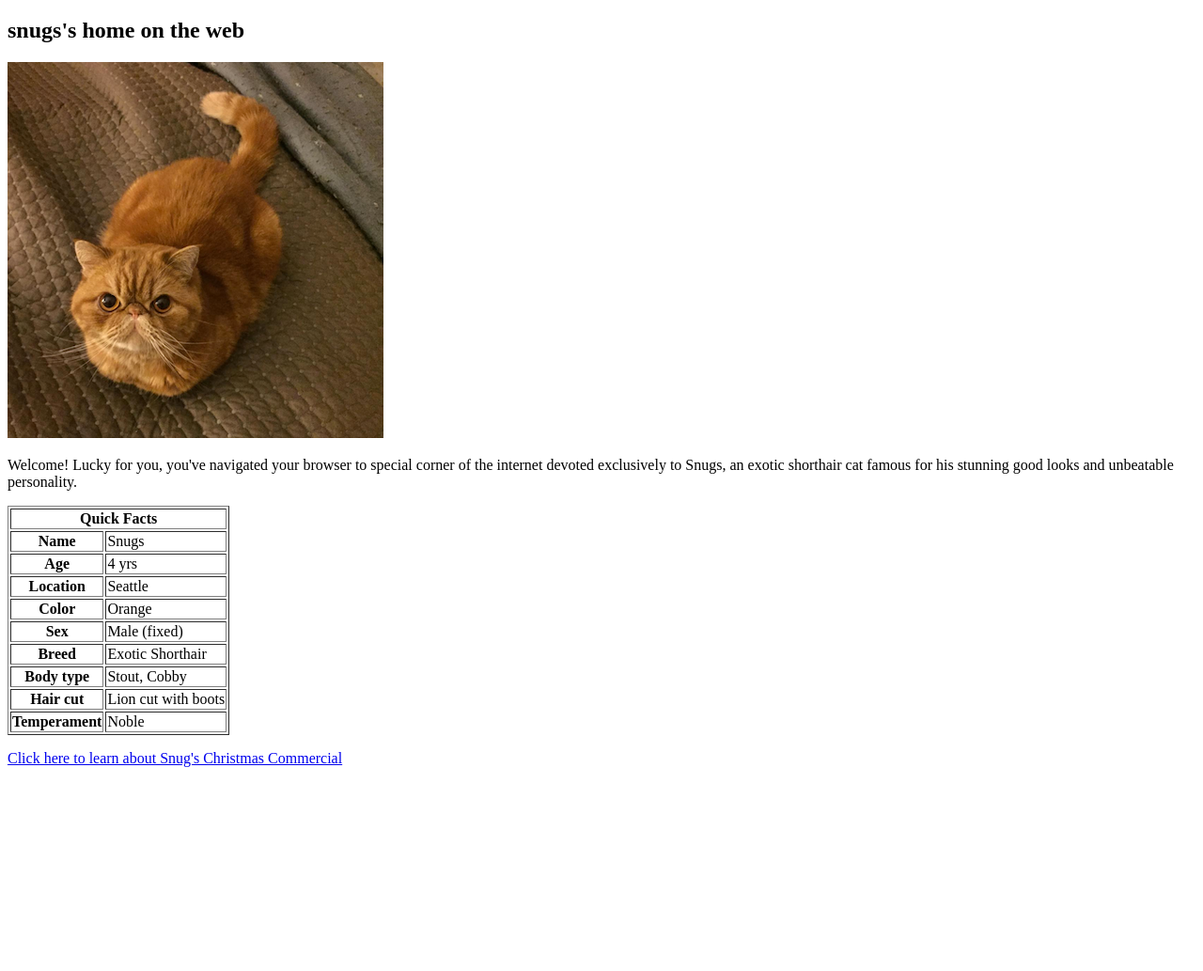
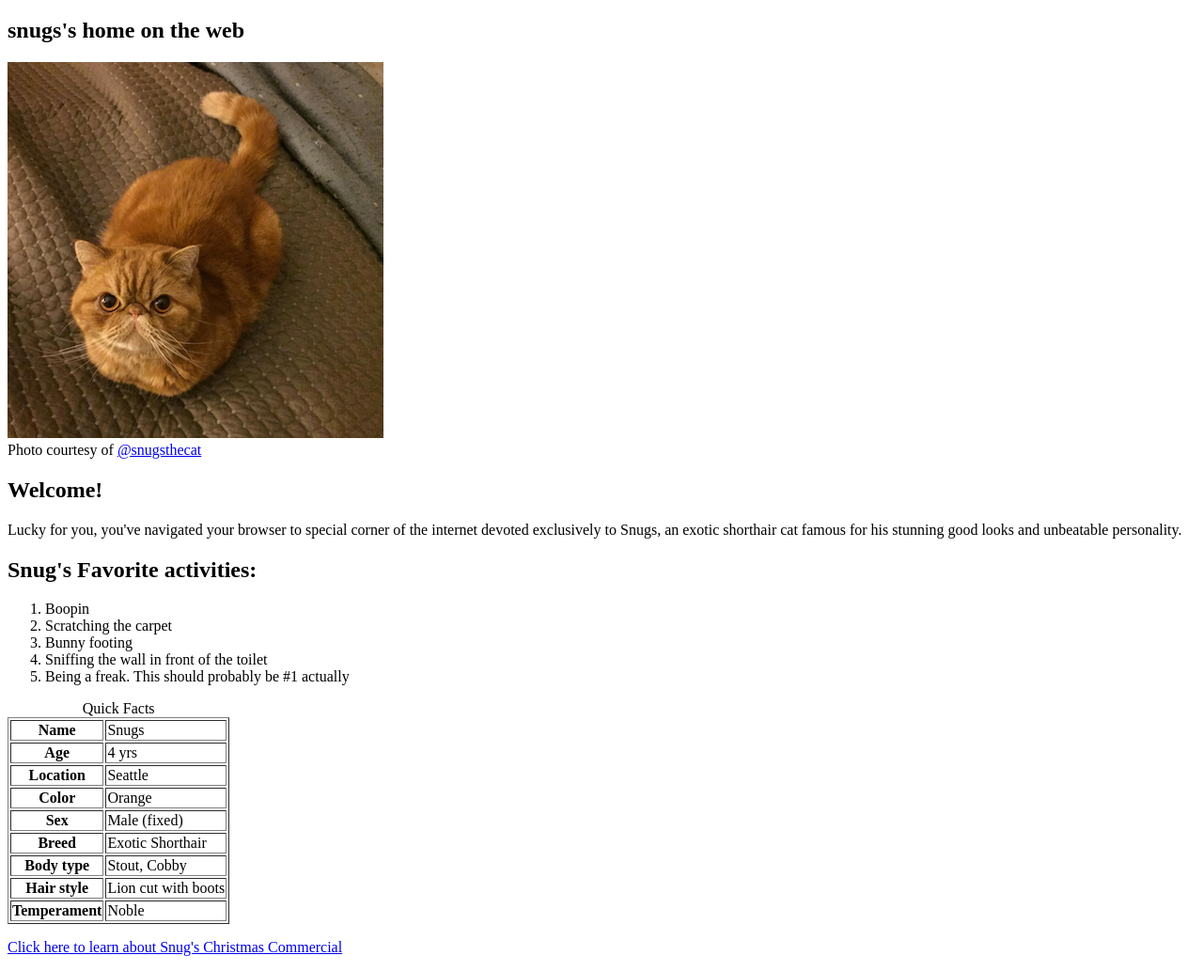
Before and after one commit to gorb88/gorb88.github.io, a plain HTML site: page index.html in a window 1280 px wide. Shown: the part 61-1094 px from the top of the page at 94% size. Before the commit the page ends 893 px from the top, so only its background shows below. Drawn offline with Linux system fonts and the light colour scheme.

Commit message:
Minor edits and attributions

```diff
--- a/index.html
+++ b/index.html
@@ -1,23 +1,32 @@
 <!DOCTYPE html>
 <html>
 <head>
-  <title>snugweb</title>
+  <title>snugweb - Home</title>
 </head>
 <body>
 <h1>snugweb</h1>
 <h2>snugs's home on the web</h2>
-<img src="snugsloafing.png" alt="Snugs loafs">
 
+<div>
+<img src="snugsloafing.png" alt="Snugs loafs"><br>
+Photo courtesy of <a href="https://www.instagram.com/snugsthecat/?hl=en">@snugsthecat</a>
+</div>
 
-
-<p>
-Welcome! Lucky for you, you've navigated your browser to special corner of the internet devoted exclusively to Snugs, an exotic shorthair cat famous for his stunning good looks and unbeatable personality.
+<h2> Welcome!</h2>
+<p> Lucky for you, you've navigated your browser to special corner of the internet devoted exclusively to Snugs, an exotic shorthair cat famous for his stunning good looks and unbeatable personality.
 </p>
 
+<h2>Snug's Favorite activities:</h2>
+<ol>
+    <li>Boopin</li>
+    <li>Scratching the carpet</li>
+    <li>Bunny footing</li>
+    <li>Sniffing the wall in front of the toilet</li>
+    <li>Being a freak. This should probably be #1 actually</li>
+ </ol>
+
 <table border="1">
-  <tr>
-    <th colspan="2">Quick Facts</th>
-  </tr>
+  <caption>Quick Facts</caption>
   <tr>
     <th>Name</th>
     <td>Snugs</td>
@@ -47,7 +56,7 @@ Welcome! Lucky for you, you've navigated your browser to special corner of the i
     <td>Stout, Cobby</td>
   </tr>
   <tr>
-    <th>Hair cut</th>
+    <th>Hair style</th>
     <td>Lion cut with boots</td>
   </tr>
   <tr>
@@ -59,5 +68,7 @@ Welcome! Lucky for you, you've navigated your browser to special corner of the i
 <p>
   <a href="christmas.html">Click here to learn about Snug's Christmas Commercial</a>
 </p>
+
+
 </body>
 </html>
```
Also changed, not shown: christmas.html (+4 -1 lines).
